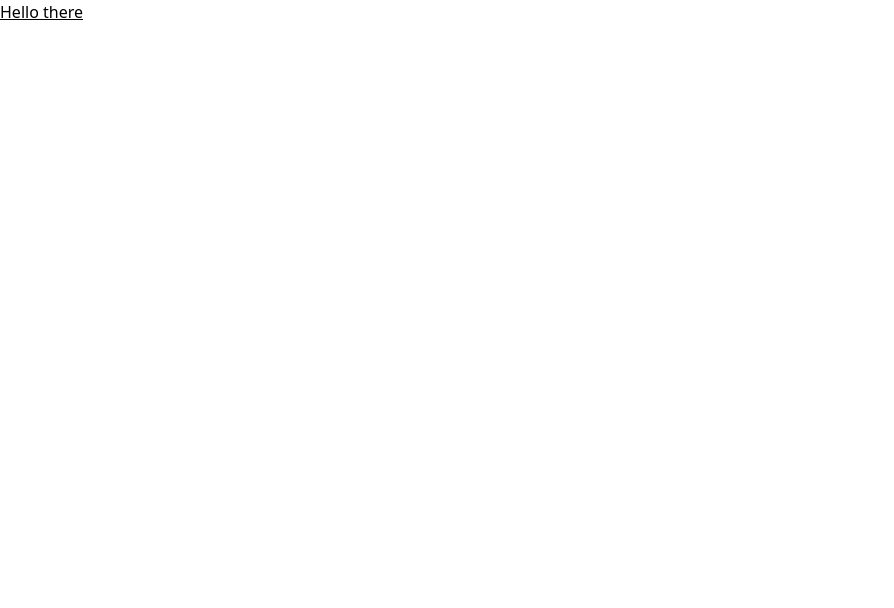
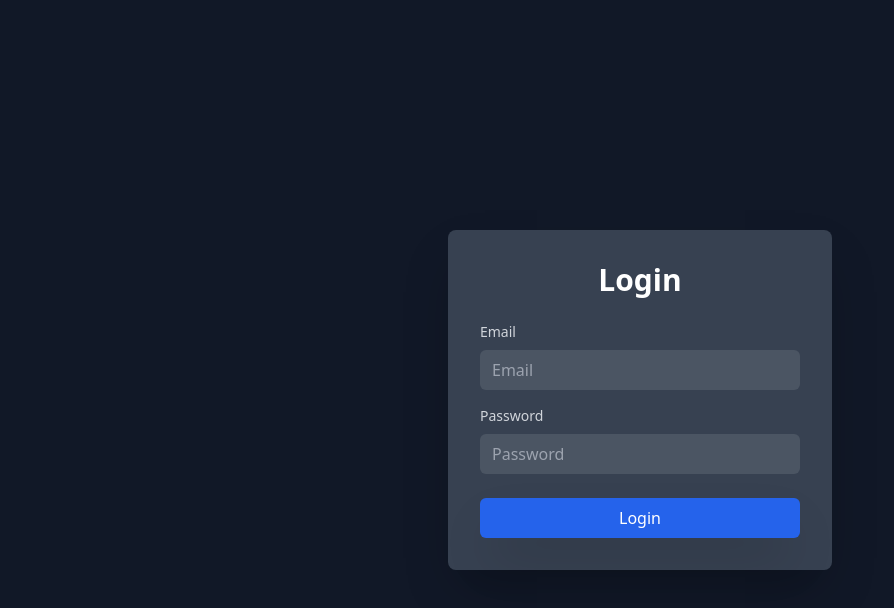
Before and after one commit to Francisfer/Hitesh-Web-Dev-Course, a website: page css_basics/13_tailwind/src/index.html in a window 1280 px wide. Shown: the whole page, without its empty margins (0-894 px from the left). Drawn offline with Linux system fonts and the light colour scheme.

Commit message:
Finished login project.

```diff
--- a/css_basics/13_tailwind/src/index.html
+++ b/css_basics/13_tailwind/src/index.html
@@ -6,7 +6,46 @@
     <link rel="stylesheet" href="./output.css" />
     <title>Login page with tailwind</title>
   </head>
-  <body>
-    <h1 class="underline">Hello there</h1>
+  <body class="bg-gray-900 flex justify-center items-center min-h-screen">
+    <div class="bg-gray-700 rounded-lg p-8 shadow-2xl max-w-sm w-full">
+      <h2 class="text-center text-3xl text-white mb-6 font-bold">Login</h2>
+      <form>
+        <div class="mb-4">
+          <label
+            for="email"
+            class="block text-sm font-medium text-gray-300 mb-2"
+            >Email</label
+          >
+          <input
+            type="email"
+            name="email"
+            id="email"
+            placeholder="Email"
+            class="w-full px-3 py-2 bg-gray-600 rounded-md text-white focus:outline-none focus:ring-2 focus:ring-blue-500"
+          />
+        </div>
+
+        <div class="mb-6">
+          <label
+            for="password"
+            class="block text-sm font-medium text-gray-300 mb-2"
+            >Password</label
+          >
+          <input
+            type="password"
+            name="password"
+            id="password"
+            placeholder="Password"
+            class="w-full px-3 py-2 bg-gray-600 rounded-md text-white focus:outline-none focus:ring-2 focus:ring-blue-500"
+          />
+        </div>
+        <button
+          type="submit"
+          class="w-full bg-blue-600 rounded-md text-white py-2 hover:bg-blue-700 shadow-2xl"
+        >
+          Login
+        </button>
+      </form>
+    </div>
   </body>
 </html>
```
Also changed, not shown: css_basics/13_tailwind/src/output.css.
